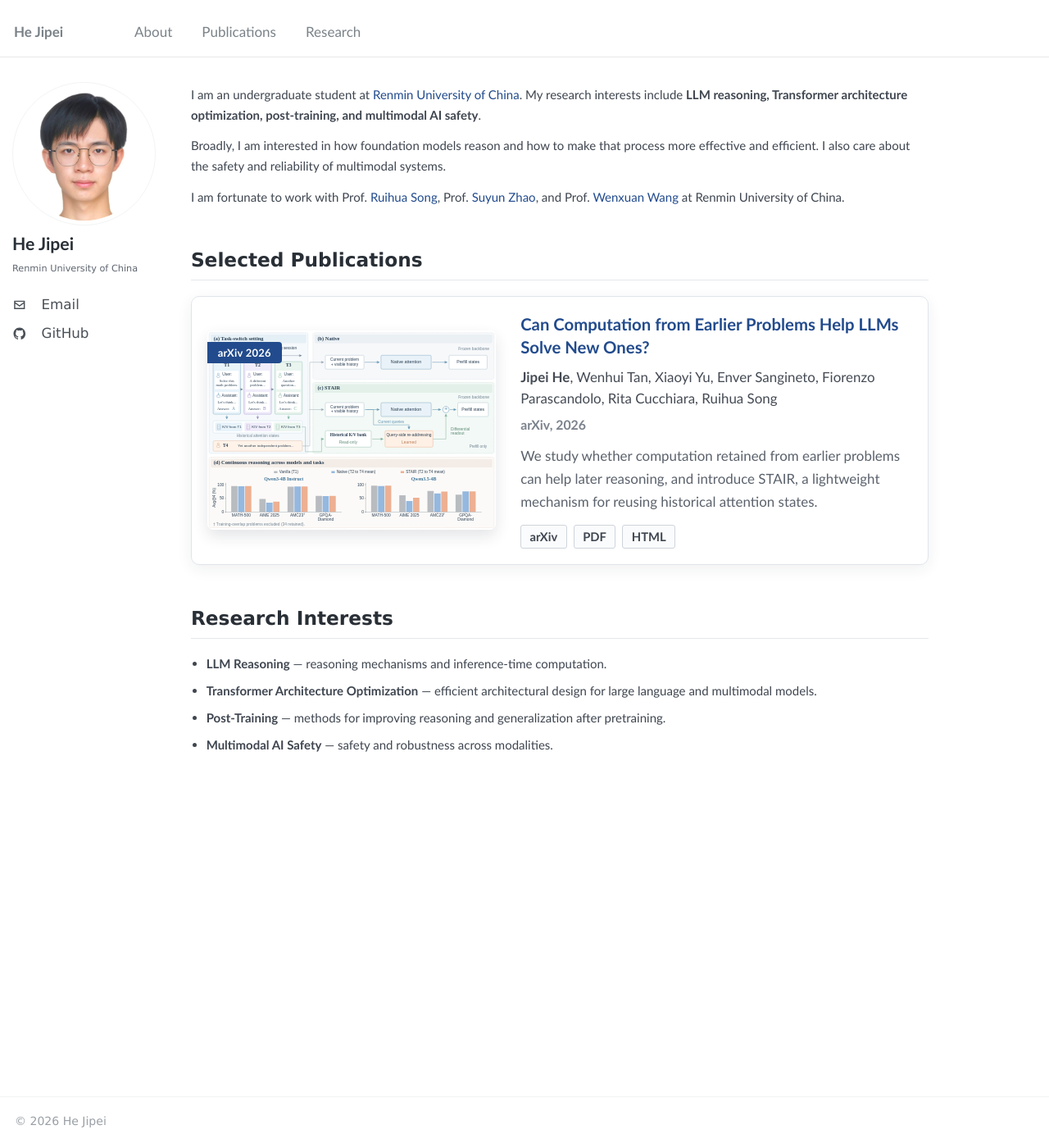
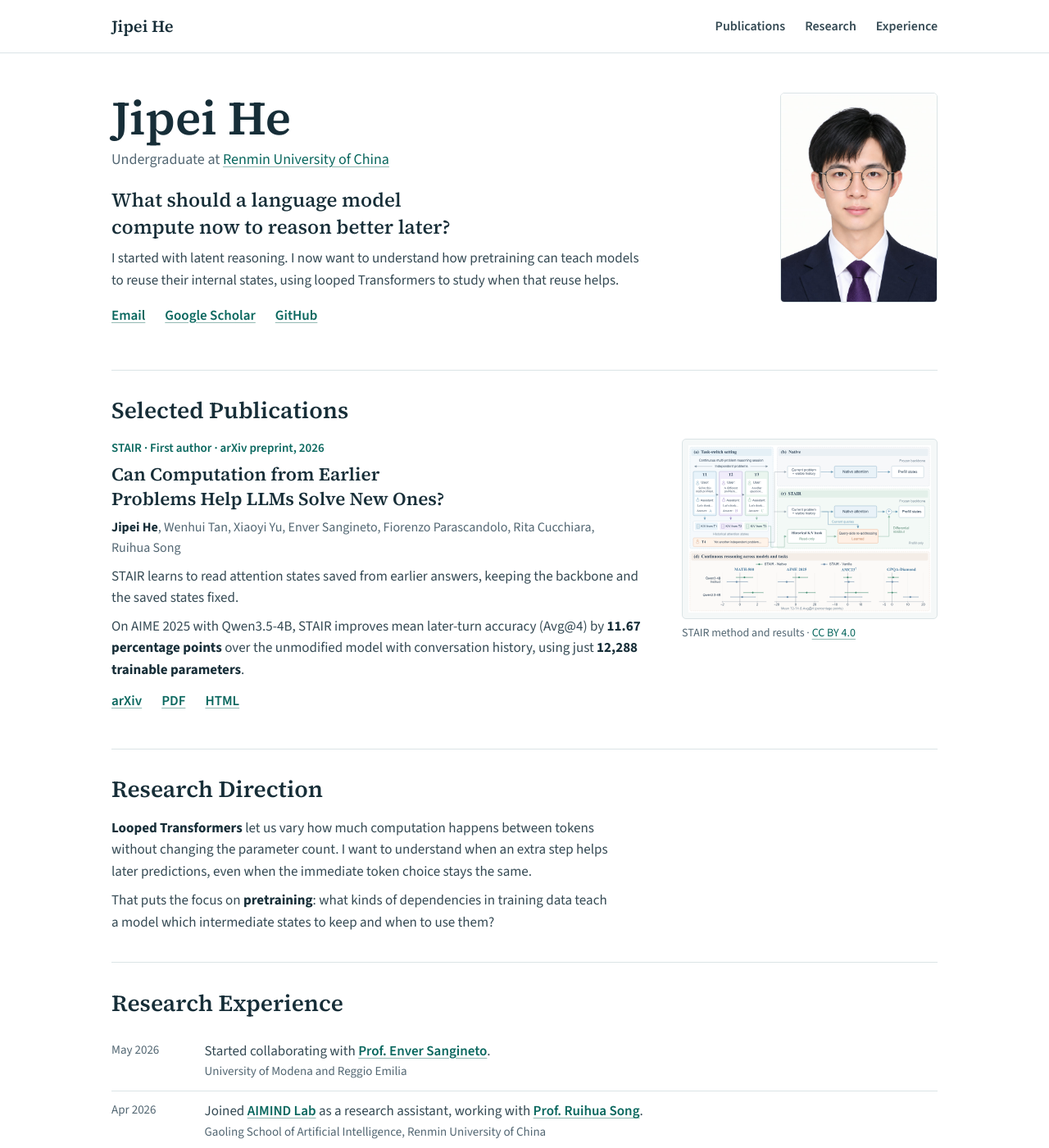
Before and after one commit to UPwith-me/pages, a Jekyll site: the page built from _pages/about.md, in a window 1280 px wide and 1400 px high. Shown: the whole window at 82% size. Built offline with Jekyll 4.4.1, drawn with Linux system fonts in a browser that asks for light colours; some of the changed text lies outside the part shown.

Commit message:
Polish the academic homepage

```diff
--- a/_config.yml
+++ b/_config.yml
@@ -1,15 +1,15 @@
 locale                   : "en-US"
-title                    : "He Jipei"
+title                    : "Jipei He"
 title_separator          : "-"
-name                     : "He Jipei"
-description              : &description "He Jipei — undergraduate researcher interested in LLM reasoning, Transformer architectures, post-training, and multimodal AI safety."
+name                     : "Jipei He"
+description              : &description "Jipei He, undergraduate at Renmin University of China, studying how language models can learn to reuse their internal computation."
 url                      : "https://upwith-me.github.io"
 baseurl                  : "/pages"
 repository               : "UPwith-me/pages"
 
 author:
-  avatar           : "avatar-photo.jpg"
-  name             : "He Jipei"
+  avatar           : "jipei-he-portrait.jpg"
+  name             : "Jipei He"
   pronouns         :
   bio              : "Renmin University of China"
   location         :
@@ -18,7 +18,7 @@ author:
   email            : "hejipei0228@ruc.edu.cn"
 
   arxiv            :
-  googlescholar    :
+  googlescholar    : "https://scholar.google.com/citations?user=hTwGIGwAAAAJ&hl=en"
   impactstory      :
   orcid            :
   semantic         :
@@ -93,9 +93,10 @@ facebook:
 og_image                 :
 social:
   type                   : "Person"
-  name                   : "He Jipei"
+  name                   : "Jipei He"
   links:
     - "https://github.com/UPwith-me"
+    - "https://scholar.google.com/citations?user=hTwGIGwAAAAJ&hl=en"
 
 analytics:
   provider               : false
--- a/_data/navigation.yml
+++ b/_data/navigation.yml
@@ -1,10 +1,10 @@
 # Main navigation
 main:
-  - title: "About"
-    url: "/#about"
-
   - title: "Publications"
     url: "/#publications"
 
   - title: "Research"
     url: "/#research"
+
+  - title: "Experience"
+    url: "/#experience"
--- a/_includes/seo.html
+++ b/_includes/seo.html
@@ -48,7 +48,8 @@
   <meta property="og:url" content="{{ page.url | prepend: seo_url | replace: "/index.html", "/" }}">
 {% endif %}
 
-{% if page.excerpt %}
+{% if seo_description %}
+  <meta name="description" content="{{ seo_description }}">
   <meta property="og:description" content="{{ seo_description }}">
 {% endif %}
 
--- /dev/null
+++ b/_layouts/academic.html
@@ -0,0 +1,37 @@
+---
+layout: compress
+---
+<!doctype html>
+<html lang="{{ site.locale | replace: '_', '-' }}">
+<head>
+  <meta charset="utf-8">
+  <meta name="viewport" content="width=device-width, initial-scale=1">
+  {% include seo.html %}
+  <meta property="og:image" content="{{ site.author.avatar | prepend: '/images/' | absolute_url }}">
+  <link rel="icon" href="{{ '/images/favicon.ico' | relative_url }}">
+  <link rel="stylesheet" href="{{ '/assets/css/academic.css' | relative_url }}">
+</head>
+<body>
+  <a class="skip-link" href="#main">Skip to content</a>
+  <header class="site-header">
+    <div class="site-width header-inner">
+      <a class="site-name" href="{{ '/' | relative_url }}">{{ site.title }}</a>
+      <nav aria-label="Main navigation">
+        <ul class="site-nav">
+          {% for link in site.data.navigation.main %}
+          <li><a href="{{ link.url | relative_url }}">{{ link.title }}</a></li>
+          {% endfor %}
+        </ul>
+      </nav>
+    </div>
+  </header>
+  <main class="site-width" id="main" tabindex="-1">
+    {{ content }}
+  </main>
+  <footer class="site-footer">
+    <div class="site-width">
+      {% include footer.html %}
+    </div>
+  </footer>
+</body>
+</html>
--- a/_pages/about.md
+++ b/_pages/about.md
@@ -1,56 +1,86 @@
 ---
 permalink: /
-author_profile: true
-stylesheets:
-  - /assets/css/home.css
+layout: academic
 redirect_from:
   - /about/
   - /about.html
 ---
 
-<span class="home-anchor" id="about"></span>
+<section class="profile" id="about" aria-labelledby="profile-name">
+  <div class="profile-identity">
+    <h1 id="profile-name">{{ site.author.name }}</h1>
+    <p class="affiliation">Undergraduate at <a href="https://www.ruc.edu.cn/">Renmin University of China</a></p>
+  </div>
+  <img class="profile-photo" src="{{ site.author.avatar | prepend: '/images/' | relative_url }}"
+       alt="Portrait of {{ site.author.name }}" width="576" height="768" fetchpriority="high">
+  <div class="profile-intro">
+    <p class="research-question">What should a language model compute now to reason better later?</p>
+    <p>I started with latent reasoning. I now want to understand how pretraining can teach models to reuse their internal states, using looped Transformers to study when that reuse helps.</p>
+    <ul class="link-row profile-links" aria-label="Contact and profiles">
+      <li><a href="mailto:{{ site.author.email }}">Email</a></li>
+      <li><a href="{{ site.author.googlescholar | escape }}">Google Scholar</a></li>
+      <li><a href="https://github.com/{{ site.author.github }}">GitHub</a></li>
+    </ul>
+  </div>
+</section>
 
-I am an undergraduate student at [Renmin University of China](https://www.ruc.edu.cn/). My research interests include **LLM reasoning, Transformer architecture optimization, post-training, and multimodal AI safety**.
+<section class="home-section" id="publications" aria-labelledby="publications-heading">
+  <h2 id="publications-heading">Selected Publications</h2>
+  <article class="publication">
+    <div class="publication-text">
+      <p class="paper-meta">STAIR <span aria-hidden="true">&middot;</span> First author <span aria-hidden="true">&middot;</span> arXiv preprint, 2026</p>
+      <h3><a href="https://arxiv.org/abs/2609.39394">Can Computation from Earlier Problems Help LLMs Solve New Ones?</a></h3>
+      <p class="paper-authors"><strong>Jipei He</strong>, Wenhui Tan, Xiaoyi Yu, Enver Sangineto, Fiorenzo Parascandolo, Rita Cucchiara, Ruihua Song</p>
+      <p>STAIR learns to read attention states saved from earlier answers, keeping the backbone and the saved states fixed.</p>
+      <p>On AIME 2025 with Qwen3.5-4B, STAIR improves mean later-turn accuracy (Avg@4) by <strong>11.67 percentage points</strong> over the unmodified model with conversation history, using just <strong>12,288 trainable parameters</strong>.</p>
+      <ul class="link-row paper-links" aria-label="Paper links">
+        <li><a href="https://arxiv.org/abs/2609.39394">arXiv</a></li>
+        <li><a href="https://arxiv.org/pdf/2609.39394">PDF</a></li>
+        <li><a href="https://arxiv.org/html/2609.39394">HTML</a></li>
+      </ul>
+    </div>
+    <figure class="paper-figure">
+      <a href="https://arxiv.org/html/2609.39394v2#S1.F1" aria-label="View the STAIR figure in the paper">
+        <img src="{{ '/images/publications/stair-v2-figure1.svg' | relative_url }}"
+             alt="STAIR task switching, historical attention readout, and accuracy comparisons"
+             width="548" height="378" loading="lazy">
+      </a>
+      <figcaption>STAIR method and results &middot; <a href="https://creativecommons.org/licenses/by/4.0/">CC BY 4.0</a></figcaption>
+    </figure>
+  </article>
+</section>
 
-Broadly, I am interested in how foundation models reason and how to make that process more effective and efficient. I also care about the safety and reliability of multimodal systems.
+<section class="home-section" id="research" aria-labelledby="research-heading">
+  <h2 id="research-heading">Research Direction</h2>
+  <div class="research-description">
+    <p><strong>Looped Transformers</strong> let us vary how much computation happens between tokens without changing the parameter count. I want to understand when an extra step helps later predictions, even when the immediate token choice stays the same.</p>
+    <p>That puts the focus on <strong>pretraining</strong>: what kinds of dependencies in training data teach a model which intermediate states to keep and when to use them?</p>
+  </div>
+</section>
 
-I am fortunate to work with Prof. [Ruihua Song](https://ai.ruc.edu.cn/GSAI_HOME/FACULTYn/RuihuaSong/698c41551ecb4629a3df64b648881b8d.htm), Prof. [Suyun Zhao](https://info.ruc.edu.cn/jsky/szdw/ajxjgcx/jsjkxyjsx1/js2/ee3b7633ab884b2596fc713137af091d.htm), and Prof. [Wenxuan Wang](https://jarviswang94.github.io/) at Renmin University of China.
-
-
-<span class="home-anchor" id="publications"></span>
-
-# Selected Publications
-
-<div class="paper-card">
-  <a class="paper-card-visual" href="https://arxiv.org/pdf/2609.39394" aria-label="Open paper PDF">
-    <div class="paper-badge">arXiv 2026</div>
-    <img src="{{ '/images/publications/stair-figure1.svg' | relative_url }}" alt="STAIR computation within a controlled Transformer block">
-  </a>
-
-  <div class="paper-card-content">
-    <div class="publication-title">
-      <a href="https://arxiv.org/abs/2609.39394">Can Computation from Earlier Problems Help LLMs Solve New Ones?</a>
+<section class="home-section" id="experience" aria-labelledby="experience-heading">
+  <h2 id="experience-heading">Research Experience</h2>
+  <dl class="experience-list">
+    <div class="experience-entry">
+      <dt><time datetime="2026-05">May 2026</time></dt>
+      <dd>
+        <p>Started collaborating with <a href="https://unimore.unifind.cineca.it/resource/person/245898?language=en_US">Prof. Enver Sangineto</a>.</p>
+        <p class="experience-affiliation">University of Modena and Reggio Emilia</p>
+      </dd>
     </div>
-    <div class="publication-authors">
-      <strong>Jipei He</strong>, Wenhui Tan, Xiaoyi Yu, Enver Sangineto, Fiorenzo Parascandolo, Rita Cucchiara, Ruihua Song
+    <div class="experience-entry">
+      <dt><time datetime="2026-04">Apr 2026</time></dt>
+      <dd>
+        <p>Joined <a href="https://ruc-aimind.github.io/">AIMIND Lab</a> as a research assistant, working with <a href="https://ai.ruc.edu.cn/GSAI_HOME/FACULTYn/RuihuaSong/698c41551ecb4629a3df64b648881b8d.htm">Prof. Ruihua Song</a>.</p>
+        <p class="experience-affiliation">Gaoling School of Artificial Intelligence, Renmin University of China</p>
+      </dd>
     </div>
-    <div class="publication-meta">arXiv, 2026</div>
-    <p class="publication-summary">
-      We study whether computation retained from earlier problems can help later reasoning, and introduce STAIR, a lightweight mechanism for reusing historical attention states.
-    </p>
-    <div class="publication-links">
-      <a href="https://arxiv.org/abs/2609.39394">arXiv</a>
-      <a href="https://arxiv.org/pdf/2609.39394">PDF</a>
-      <a href="https://arxiv.org/html/2609.39394">HTML</a>
+    <div class="experience-entry">
+      <dt><time datetime="2026-03">Mar 2026</time></dt>
+      <dd>
+        <p>Started collaborating with <a href="https://info.ruc.edu.cn/jsky/szdw/ajxjgcx/jsjkxyjsx1/js2/ee3b7633ab884b2596fc713137af091d.htm">Prof. Suyun Zhao</a>.</p>
+        <p class="experience-affiliation">School of Information, Renmin University of China</p>
+      </dd>
     </div>
-  </div>
-</div>
-
-<span class="home-anchor" id="research"></span>
-
-# Research Interests
-
-- **LLM Reasoning** — reasoning mechanisms and inference-time computation.
-- **Transformer Architecture Optimization** — efficient architectural design for large language and multimodal models.
-- **Post-Training** — methods for improving reasoning and generalization after pretraining.
-- **Multimodal AI Safety** — safety and robustness across modalities.
+  </dl>
+</section>
--- /dev/null
+++ b/assets/css/academic.css
@@ -0,0 +1,337 @@
+@font-face {
+  font-family: "Source Sans 3";
+  src: url("../fonts/source-sans-3.woff2") format("woff2");
+  font-weight: 400 700;
+  font-display: swap;
+}
+
+@font-face {
+  font-family: "Source Serif 4";
+  src: url("../fonts/source-serif-4.woff2") format("woff2");
+  font-weight: 500 700;
+  font-display: swap;
+}
+
+:root {
+  --ink: #172e38;
+  --text: #354a54;
+  --muted: #536773;
+  --accent: #09675e;
+  --rule: #dbe4e6;
+  --surface: #f5f8f8;
+  --serif: "Source Serif 4", Georgia, serif;
+}
+
+*, *::before, *::after {
+  box-sizing: border-box;
+}
+
+body {
+  margin: 0;
+  background: #fff;
+  color: var(--text);
+  font: 1.0625rem/1.55 "Source Sans 3", "Segoe UI", sans-serif;
+}
+
+h1, h2, h3, p, figure, dl, dd {
+  margin: 0;
+}
+
+h1, h2, h3, strong {
+  color: var(--ink);
+}
+
+a {
+  color: var(--accent);
+  text-underline-offset: 0.19em;
+  text-decoration-color: #93b9b3;
+}
+
+a:hover {
+  text-decoration-color: currentColor;
+}
+
+a:focus-visible {
+  outline: 2px solid var(--accent);
+  outline-offset: 3px;
+  border-radius: 2px;
+}
+
+.site-width {
+  width: min(calc(100% - 3rem), 63rem);
+  margin-inline: auto;
+}
+
+.skip-link {
+  position: fixed;
+  z-index: 1;
+  top: 0.5rem;
+  left: 0.75rem;
+  padding: 0.55rem 0.75rem;
+  transform: translateY(-150%);
+  background: #fff;
+  border: 1px solid var(--rule);
+}
+
+.skip-link:focus {
+  transform: none;
+}
+
+.site-header {
+  border-bottom: 1px solid var(--rule);
+}
+
+.header-inner {
+  display: flex;
+  align-items: center;
+  justify-content: space-between;
+  gap: 0.5rem 1.25rem;
+  min-height: 4rem;
+}
+
+.site-name {
+  color: var(--ink);
+  font: 600 1.25rem/1.25 var(--serif);
+}
+
+.site-nav, .link-row {
+  display: flex;
+  flex-wrap: wrap;
+  gap: 0 1.5rem;
+  margin: 0;
+  padding: 0;
+  list-style: none;
+}
+
+.site-nav a, .site-name {
+  display: inline-flex;
+  align-items: center;
+  min-height: 2.75rem;
+  text-decoration: none;
+}
+
+.site-nav a {
+  color: var(--text);
+  font-size: 1rem;
+  font-weight: 600;
+}
+
+.site-name:hover, .site-nav a:hover {
+  color: var(--accent);
+  text-decoration: underline;
+}
+
+main:focus {
+  outline: none;
+}
+
+.profile {
+  display: grid;
+  grid-template-columns: minmax(0, 1fr) 12rem;
+  grid-template-areas: "identity portrait" "intro portrait";
+  align-items: start;
+  gap: 1.2rem 3.5rem;
+  padding-block: 3rem 2.75rem;
+}
+
+.profile-identity { grid-area: identity; }
+.profile-intro { grid-area: intro; max-width: 41rem; }
+
+.profile h1 {
+  font: 600 3.625rem/1.08 var(--serif);
+  margin-bottom: 0.35rem;
+}
+
+.affiliation {
+  color: var(--muted);
+  font-size: 1.125rem;
+}
+
+.research-question {
+  max-width: 32rem;
+  margin-bottom: 0.55rem;
+  color: var(--ink);
+  font: 550 1.5rem/1.36 var(--serif);
+  text-wrap: balance;
+}
+
+.profile-photo {
+  grid-area: portrait;
+  display: block;
+  width: 100%;
+  height: auto;
+  aspect-ratio: 3 / 4;
+  object-fit: cover;
+  border: 1px solid var(--rule);
+  border-radius: 5px;
+  background: var(--surface);
+}
+
+.profile-links {
+  margin-top: 0.48rem;
+}
+
+.link-row a {
+  display: inline-flex;
+  align-items: center;
+  min-height: 2.75rem;
+  font-weight: 600;
+}
+
+.home-section {
+  padding-block: 1.95rem 2.2rem;
+  border-top: 1px solid var(--rule);
+  scroll-margin-top: 1rem;
+}
+
+.home-section h2 {
+  margin-bottom: 1.05rem;
+  font: 600 1.75rem/1.25 var(--serif);
+}
+
+.publication {
+  display: grid;
+  grid-template-columns: minmax(0, 1fr) minmax(0, 19.5rem);
+  align-items: start;
+  gap: 1rem 2.4rem;
+}
+
+.publication h3 {
+  margin-bottom: 0.45rem;
+  font: 600 1.4rem/1.34 var(--serif);
+  text-wrap: balance;
+}
+
+.publication h3 a {
+  color: var(--ink);
+  text-decoration: none;
+}
+
+.publication h3 a:hover {
+  color: var(--accent);
+  text-decoration: underline;
+}
+
+.publication-text p + p {
+  margin-top: 0.55rem;
+}
+
+.paper-meta {
+  margin-bottom: 0.38rem;
+  color: var(--accent);
+  font-size: 0.9375rem;
+  font-weight: 600;
+}
+
+.paper-authors {
+  color: var(--muted);
+  font-size: 1rem;
+  text-wrap: pretty;
+}
+
+.paper-figure > a {
+  display: block;
+  padding: 0.45rem;
+  border: 1px solid var(--rule);
+  border-radius: 5px;
+  background: var(--surface);
+}
+
+.paper-figure > a:hover {
+  border-color: var(--accent);
+}
+
+.paper-figure img {
+  display: block;
+  width: 100%;
+  height: auto;
+  background: #fff;
+}
+
+.paper-figure figcaption {
+  margin-top: 0.42rem;
+  color: var(--muted);
+  font-size: 0.875rem;
+}
+
+.paper-links {
+  margin-top: 0.22rem;
+}
+
+.research-description {
+  max-width: 72ch;
+}
+
+.research-description p + p {
+  margin-top: 0.6rem;
+}
+
+.experience-entry {
+  display: grid;
+  grid-template-columns: 6.4rem minmax(0, 1fr);
+  gap: 0.7rem;
+  padding-block: 0.72rem;
+}
+
+.experience-entry + .experience-entry {
+  border-top: 1px solid var(--rule);
+}
+
+.experience-entry dt {
+  color: var(--muted);
+  font-size: 0.9375rem;
+  font-variant-numeric: tabular-nums;
+}
+
+.experience-entry a {
+  font-weight: 600;
+}
+
+.experience-affiliation {
+  color: var(--muted);
+  font-size: 0.9375rem;
+}
+
+.site-footer {
+  padding-block: 1.2rem 1.5rem;
+  border-top: 1px solid var(--rule);
+  color: var(--muted);
+  font-size: 0.875rem;
+}
+
+@media (prefers-reduced-motion: no-preference) {
+  html { scroll-behavior: smooth; }
+  a { transition: color 140ms, border-color 140ms; }
+}
+
+@media (max-width: 43rem) {
+  .site-width { width: calc(100% - 2.5rem); }
+  .header-inner { min-height: 3.5rem; }
+  .site-name { font-size: 1.125rem; }
+  .site-nav { gap: 0 0.9rem; }
+  .site-nav a { font-size: 0.9375rem; }
+
+  .profile {
+    grid-template-columns: minmax(0, 1fr) 5.75rem;
+    grid-template-areas: "identity portrait" "intro intro";
+    align-items: center;
+    gap: 1rem;
+    padding-block: 1.35rem 1.15rem;
+  }
+
+  .profile h1 { font-size: 2.625rem; }
+  .affiliation { font-size: 1rem; }
+  .research-question { font-size: 1.25rem; }
+  .home-section { padding-block: 1.55rem 1.75rem; }
+  .home-section h2 { font-size: 1.55rem; }
+  .publication { grid-template-columns: minmax(0, 1fr); }
+  .publication h3 { font-size: 1.3125rem; }
+  .paper-figure { max-width: 24rem; }
+  .experience-entry { grid-template-columns: 4.55rem minmax(0, 1fr); }
+}
+
+@media (max-width: 24rem) {
+  .header-inner { flex-wrap: wrap; gap: 0 1rem; }
+  .profile { grid-template-columns: minmax(0, 1fr) 5rem; }
+  .profile h1 { font-size: 2.25rem; }
+}
```
Also changed, not shown: README.md (+5 -9 lines), _pages/publications.md (+1 -17 lines), assets/fonts/source-sans-3-OFL.txt (added, +93 -0 lines), assets/fonts/source-serif-4-OFL.txt (added, +93 -0 lines), assets/fonts/source-sans-3.woff2 (added), assets/fonts/source-serif-4.woff2 (added), images/jipei-he-portrait.jpg (added), images/publications/stair-v2-figure1.svg (added).
